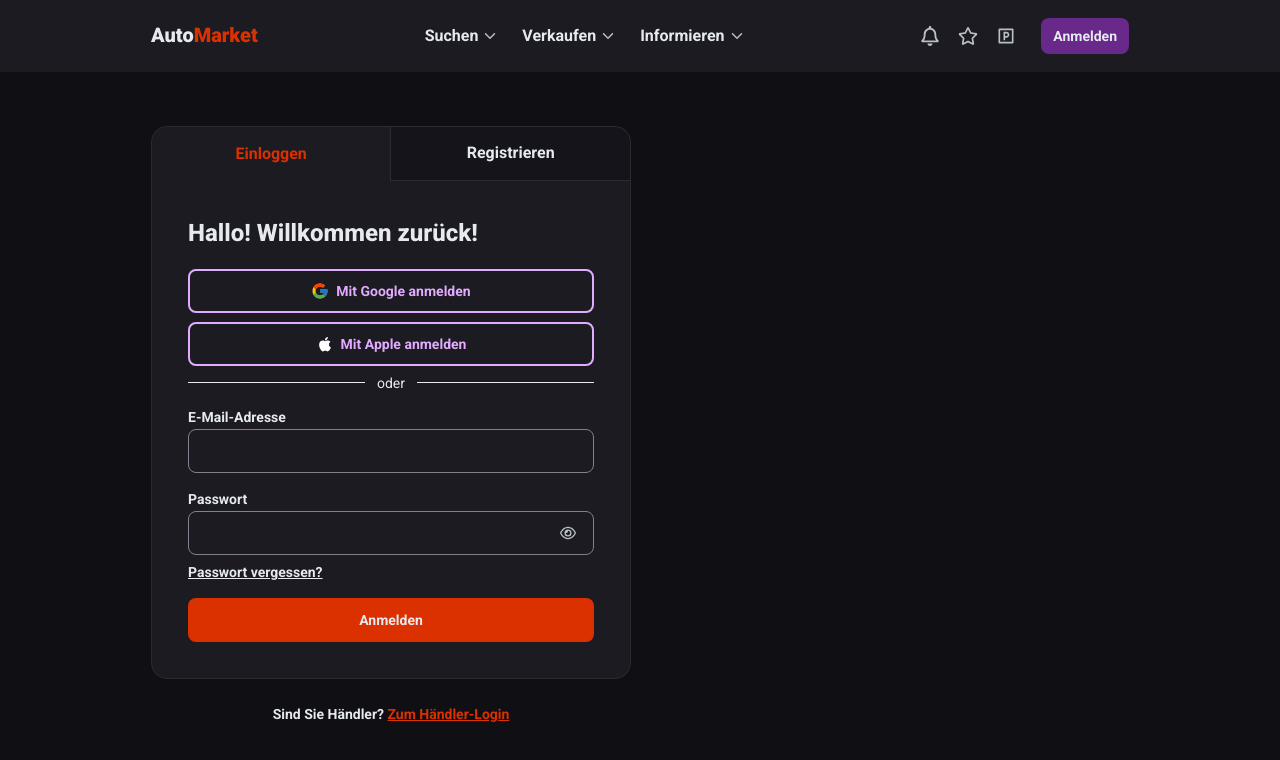
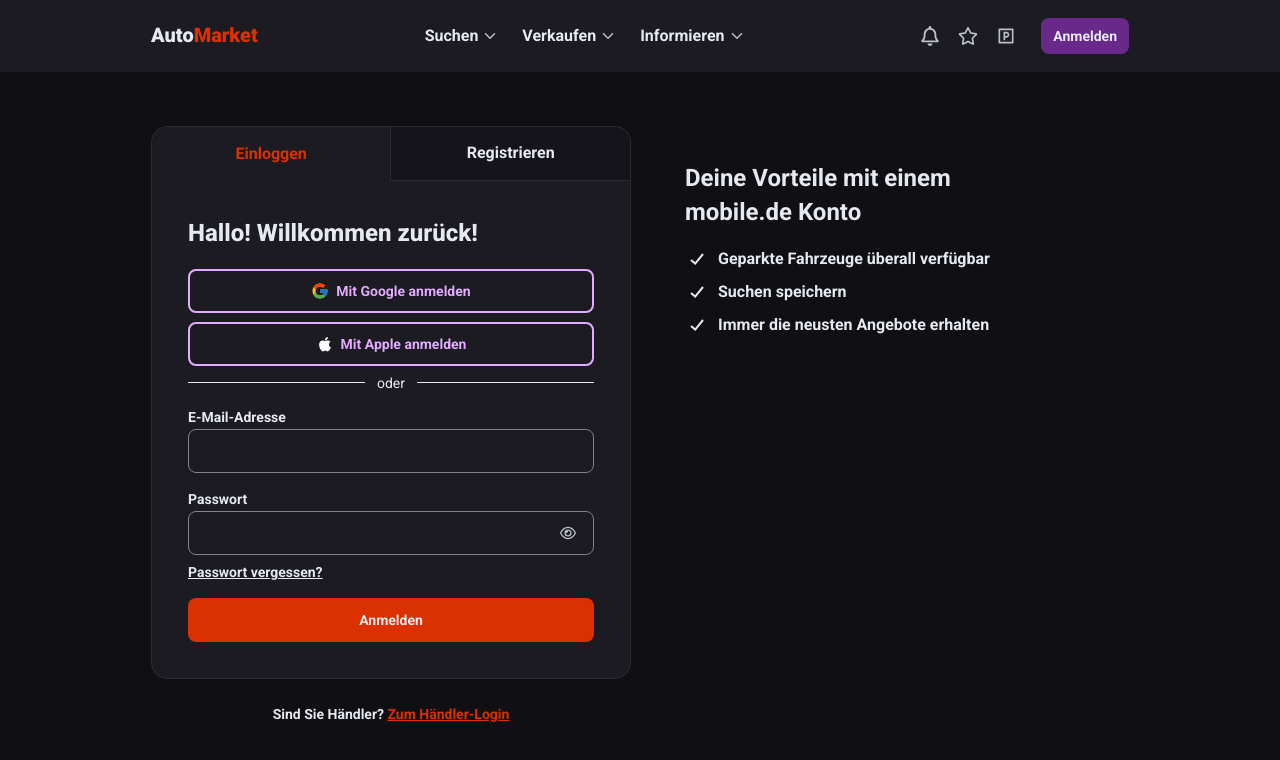
Before and after one commit to sh1xzyy/auto-market, a Next.js app: page /auth in a window 1280 px wide. Shown: the top 760 px of the page. Built offline with nearby package versions, Linux system fonts and the light colour scheme.

Commit message:
feat(auth): add Benefits

```diff
--- a/src/modules/auth/AuthLayout/AuthLayout.jsx
+++ b/src/modules/auth/AuthLayout/AuthLayout.jsx
@@ -7,6 +7,7 @@
 import { LoginForm } from "../components/LoginForm/LoginForm";
 import Link from "next/link";
 import { routes } from "@/shared/constants/routes";
+import { Benefits } from "../ui/Benefits/Benefits";
 
 export const AuthLayout = () => {
   const [activeIndex, setActiveIndex] = useState(0);
@@ -65,6 +66,8 @@
           </Link>
         </div>
       </div>
+
+      <Benefits />
     </div>
   );
 };
--- /dev/null
+++ b/src/modules/auth/ui/Benefits/Benefits.jsx
@@ -0,0 +1,26 @@
+import { GrFormCheckmark } from "react-icons/gr";
+
+export const ADVENTURES = [
+  "Geparkte Fahrzeuge überall verfügbar",
+  "Suchen speichern",
+  "Immer die neusten Angebote erhalten",
+];
+
+export const Benefits = () => {
+  return (
+    <div className="p-9">
+      <h3 className="text-xl font-bold mb-[18px] md:max-w-[75%]">
+        Deine Vorteile mit einem mobile.de Konto
+      </h3>
+
+      <ul className="flex flex-col gap-[9px]">
+        {ADVENTURES.map((text, i) => (
+          <li className="flex items-center gap-[9px]" key={i}>
+            <GrFormCheckmark color="var(--color-light-green)" size={24} />
+            <span className="font-bold">{text}</span>
+          </li>
+        ))}
+      </ul>
+    </div>
+  );
+};
```
